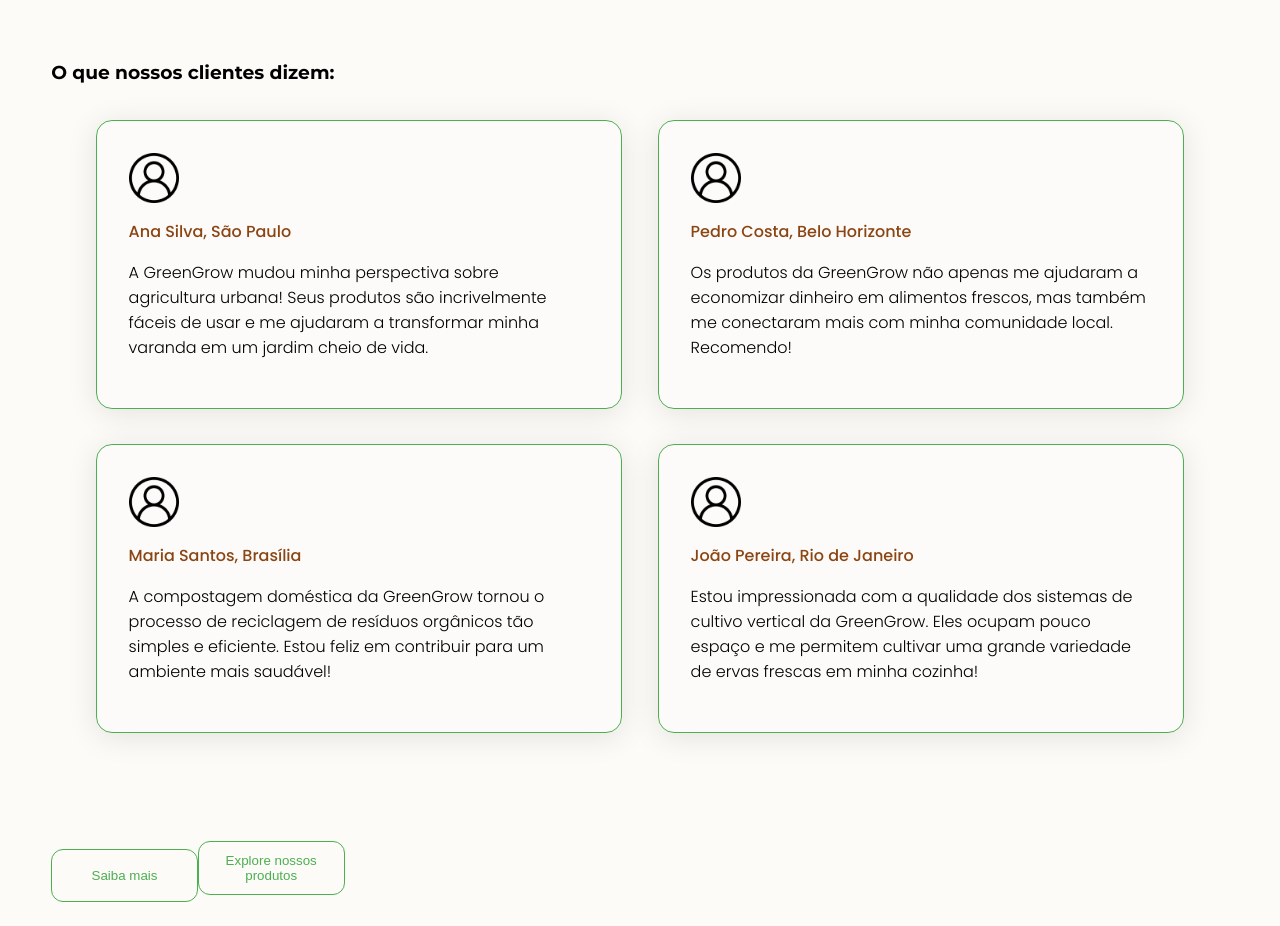
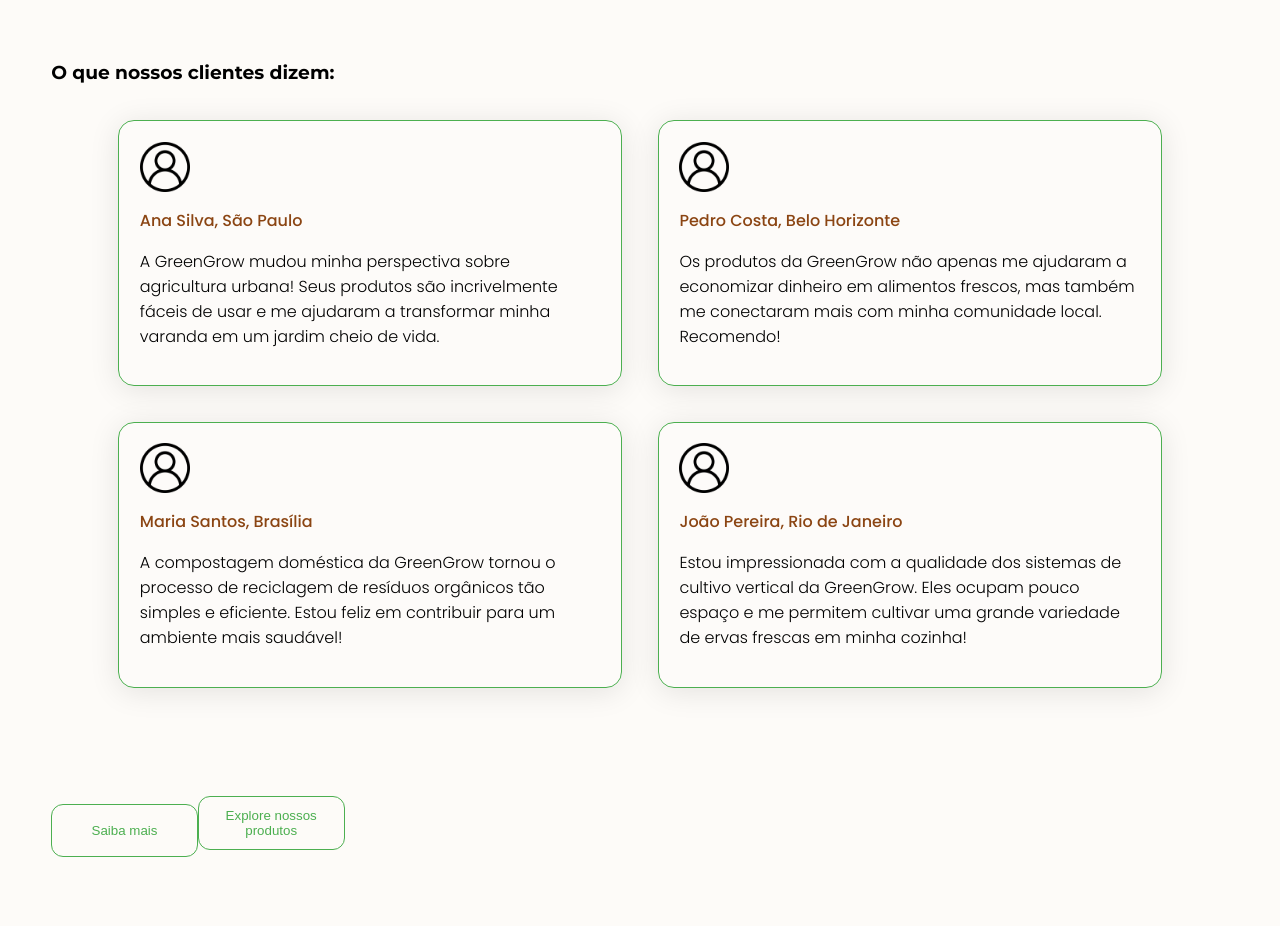
Before and after one commit to NatanVilasBoas/green-grow-site, a React (Create React App) app: page / in a window 1280 px wide. Shown: the part 780-1706 px from the top of the page. After the commit the page ends 1661 px from the top, so only its background shows below. Built offline with nearby package versions, Linux system fonts and the light colour scheme; the HTML template or start-up script is replaced by a standard one.

Commit message:
ajuste em espaçamento

```diff
--- a/src/components/CommentClient/CommentClient.tsx
+++ b/src/components/CommentClient/CommentClient.tsx
@@ -3,8 +3,7 @@
 
 const Container = styled.div`
     width: 36vw;
-    heigth: 12vh;
-    padding: 2em;
+    padding: 1.3em;
     margin: 1.1em;
     background: rgba(255, 255, 255, 0.07);
     border-radius: 16px;
```
